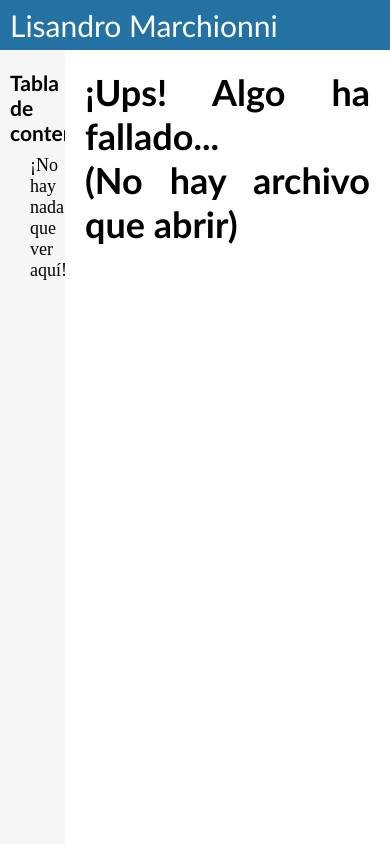
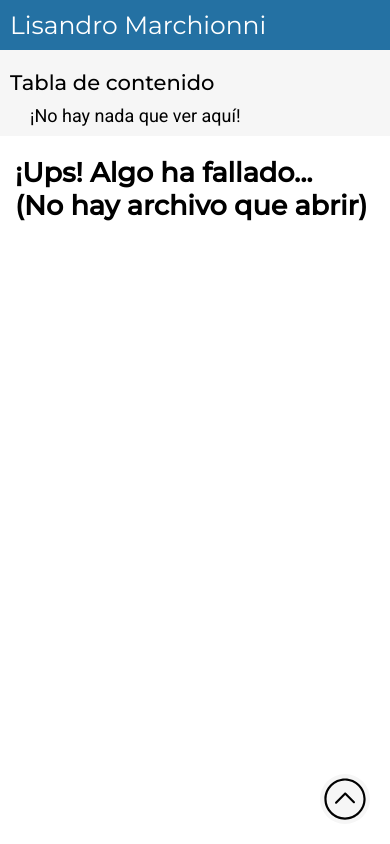
Before and after one commit to LisandroMarcho/marchionni, a PHP site: page /trabajo.php in a window 390 px wide. Run offline with PHP 8.4, Linux system fonts and the light colour scheme.

Commit message:
Cambios menores
- El link ahora se abre en otra pestaña
- El boton de subir, bueno... sube
- El scroll por la pagina es suave

```diff
--- a/css/main.css
+++ b/css/main.css
@@ -1,44 +1,5 @@
-* {
-  margin: 0;
-  padding: 0;
-  word-wrap: normal;
-}
-
-body {
-  font-size: 18px;
-  margin-top: 50px;
-}
-
-a {
-  color: #2471a3;
-}
-
-nav {
-  align-content: center;
-  background: #2471a3;
-  height: 50px;
-  left: 0;
-  line-height: 50px;
-  position: fixed;
-  top: 0;
-  transition: linear 0.2s;
-  width: 100%;
-}
-nav ul {
-  list-style: none;
-  margin: 0;
-}
-nav ul li {
-  float: left;
-}
-nav ul li a {
-  color: white;
-  font-family: "Gill Sans", "Gill Sans MT", Calibri, "Trebuchet MS", sans-serif;
-  font-size: 30px;
-  margin: 10px;
-  text-decoration: none;
-}
-
+@import url("https://fonts.googleapis.com/css?family=Montserrat:400,500&display=swap");
+@import url("https://fonts.googleapis.com/css?family=Roboto&display=swap");
 blockquote {
   background: #D9E1E2;
   border-left: solid 3px #2471a3;
@@ -46,42 +7,13 @@ blockquote {
   padding-left: 10px;
 }
 
-ul {
-  margin-left: 30px;
-}
-
 p {
   line-height: 30px;
 }
 
-h1 {
-  font-family: "Gill Sans", "Gill Sans MT", Calibri, "Trebuchet MS", sans-serif;
-  margin: 20px 0 5px;
-}
-
-h2 {
-  font-family: "Gill Sans", "Gill Sans MT", Calibri, "Trebuchet MS", sans-serif;
-  margin: 20px 0 5px;
-}
-
-h3 {
-  font-family: "Gill Sans", "Gill Sans MT", Calibri, "Trebuchet MS", sans-serif;
-  margin: 20px 0 5px;
-}
-
-h4 {
-  font-family: "Gill Sans", "Gill Sans MT", Calibri, "Trebuchet MS", sans-serif;
-  margin: 20px 0 5px;
-}
-
-h5 {
-  font-family: "Gill Sans", "Gill Sans MT", Calibri, "Trebuchet MS", sans-serif;
-  margin: 20px 0 5px;
-}
-
-h6 {
-  font-family: "Gill Sans", "Gill Sans MT", Calibri, "Trebuchet MS", sans-serif;
-  margin: 20px 0 5px;
+.md-container {
+  padding: 0 20px;
+  text-align: justify;
 }
 
 .inline-code {
@@ -105,15 +37,107 @@ h6 {
   margin-left: 10px;
 }
 
-.md-container {
-  margin-left: 250px;
-  padding: 0 20px;
-  text-align: justify;
+.content-header {
+  font-weight: 500;
 }
 
-.container {
-  display: flex;
-  flex-flow: row wrap;
+@media (max-width: 960px) {
+  blockquote {
+    padding: 0;
+  }
+
+  .sidebar {
+    bottom: auto;
+    overflow-y: hidden;
+    padding-bottom: 10px;
+    position: relative;
+    top: 0;
+    width: 100%;
+  }
+
+  .md-container {
+    max-width: 100%;
+    padding: 0;
+    text-align: justify;
+  }
+
+  .sm-padding {
+    padding: 0 15px;
+  }
+}
+header {
+  align-content: center;
+  background: #2471a3;
+  height: 50px;
+  left: 0;
+  line-height: 50px;
+  position: fixed;
+  top: 0;
+  transition: linear 0.2s;
+  width: 100%;
+  z-index: 1;
+}
+
+.logo {
+  color: white;
+  font-family: "Montserrat", sans-serif;
+  font-size: 25px;
+  margin: 10px;
+  text-decoration: none;
+}
+
+* {
+  margin: 0;
+  padding: 0;
+  word-wrap: normal;
+}
+
+html {
+  scroll-behavior: smooth;
+}
+
+body {
+  font-family: "Roboto", sans-serif;
+  font-size: 18px;
+  margin-top: 50px;
+}
+
+a {
+  color: #2471a3;
+}
+
+ul {
+  margin-left: 30px;
+}
+
+h1 {
+  font-family: "Montserrat", sans-serif;
+  margin: 20px 0 5px;
+}
+
+h2 {
+  font-family: "Montserrat", sans-serif;
+  margin: 20px 0 5px;
+}
+
+h3 {
+  font-family: "Montserrat", sans-serif;
+  margin: 20px 0 5px;
+}
+
+h4 {
+  font-family: "Montserrat", sans-serif;
+  margin: 20px 0 5px;
+}
+
+h5 {
+  font-family: "Montserrat", sans-serif;
+  margin: 20px 0 5px;
+}
+
+h6 {
+  font-family: "Montserrat", sans-serif;
+  margin: 20px 0 5px;
 }
 
 .col-1 {
@@ -212,6 +236,11 @@ h6 {
   margin-left: 99.999999996%;
 }
 
+.container {
+  display: flex;
+  flex-flow: row wrap;
+}
+
 .text-center {
   text-align: center;
 }
@@ -231,4 +260,122 @@ h6 {
   width: 300px;
 }
 
+.btn-up {
+  visibility: hidden;
+}
+
+@media (max-width: 960px) {
+  .col-1 {
+    width: 100%;
+  }
+
+  .col-2 {
+    width: 100%;
+  }
+
+  .col-3 {
+    width: 100%;
+  }
+
+  .col-4 {
+    width: 100%;
+  }
+
+  .col-5 {
+    width: 100%;
+  }
+
+  .col-6 {
+    width: 100%;
+  }
+
+  .col-7 {
+    width: 100%;
+  }
+
+  .col-8 {
+    width: 100%;
+  }
+
+  .col-9 {
+    width: 100%;
+  }
+
+  .col-10 {
+    width: 100%;
+  }
+
+  .col-11 {
+    width: 100%;
+  }
+
+  .col-12 {
+    width: 100%;
+  }
+
+  .col-push-1 {
+    margin-left: 0;
+  }
+
+  .col-push-2 {
+    margin-left: 0;
+  }
+
+  .col-push-3 {
+    margin-left: 0;
+  }
+
+  .col-push-4 {
+    margin-left: 0;
+  }
+
+  .col-push-5 {
+    margin-left: 0;
+  }
+
+  .col-push-6 {
+    margin-left: 0;
+  }
+
+  .col-push-7 {
+    margin-left: 0;
+  }
+
+  .col-push-8 {
+    margin-left: 0;
+  }
+
+  .col-push-9 {
+    margin-left: 0;
+  }
+
+  .col-push-10 {
+    margin-left: 0;
+  }
+
+  .col-push-11 {
+    margin-left: 0;
+  }
+
+  .col-push-12 {
+    margin-left: 0;
+  }
+
+  .btn-up {
+    background: #f6f6f6;
+    border-radius: 50px;
+    bottom: 20px;
+    font-size: 30px;
+    height: 50px;
+    position: fixed;
+    right: 20px;
+    text-align: center;
+    visibility: visible;
+    width: 50px;
+  }
+  .btn-up span {
+    line-height: 60px;
+  }
+}
+
 /*# sourceMappingURL=main.css.map */
--- a/includes/Parsedown.php
+++ b/includes/Parsedown.php
@@ -1265,6 +1265,7 @@ class Parsedown
             'attributes' => array(
                 'href' => null,
                 'title' => null,
+                'target' => '_blank',
             ),
         );
 
--- a/index.php
+++ b/index.php
@@ -17,9 +17,9 @@ $trabajos = mysqli_query($link, $query);
 </head>
 
 <body>
-    <nav>
+    <header>
 
-    </nav>
+    </header>
     <!-- Trabajos -->
     <div class="container text-center just-center aling-items-center">
     <?php
--- /dev/null
+++ b/sass/_header.scss
@@ -0,0 +1,20 @@
+header {
+  align-content: center;
+  background: $top-color;
+  height: 50px;
+  left: 0;
+  line-height: 50px;
+  position: fixed;
+  top: 0;
+  transition: linear .2s;
+  width: 100%;
+  z-index: 1;
+}
+
+.logo {
+  color: white;
+  font-family: $monserrat;
+  font-size: 25px;
+  margin: 10px;
+  text-decoration: none;
+}
--- /dev/null
+++ b/sass/_trabajo.scss
@@ -0,0 +1,62 @@
+blockquote {
+  background: $blockquote-color;
+  border-left: solid 3px $top-color;
+  font-style: italic;
+  padding-left: 10px;
+}
+
+p {
+  line-height: 30px;
+}
+
+.md-container {
+  padding: 0 20px;
+  text-align: justify;
+}
+
+.inline-code {
+  background: #f5f2f0;
+  font-size: 16px;
+  padding: 1px 5px;
+}
+
+.sidebar {
+  background: $sidebar-color;
+  bottom: 0;
+  overflow-y: auto;
+  position: fixed;
+  top: 50px;
+}
+
+.anclas-container {
+  padding: 0 10px;
+  ul {
+    margin-left: 10px;
+  }
+}
+
+.content-header {
+  font-weight: 500;
+}
+
+@media (max-width: 960px) {
+  blockquote {
+    padding: 0;
+  }
+  .sidebar {
+    bottom: auto;
+    overflow-y: hidden;
+    padding-bottom: 10px;
+    position: relative;
+    top: 0;
+    width: 100%;
+  }
+  .md-container {
+    max-width: 100%;
+    padding: 0;
+    text-align: justify;
+  }
+  .sm-padding{
+    padding: 0 15px;
+  }
+}
--- a/sass/main.scss
+++ b/sass/main.scss
@@ -1,6 +1,15 @@
+$monserrat: 'Montserrat', sans-serif;;
+$roboto: 'Roboto', sans-serif;
 $red: #f00;
 $sidebar-color: #f6f6f6;
 $top-color: #2471a3;
+$blockquote-color: #D9E1E2;
+
+@import url('https://fonts.googleapis.com/css?family=Montserrat:400,500&display=swap');
+@import url('https://fonts.googleapis.com/css?family=Roboto&display=swap');
+
+@import 'trabajo';
+@import 'header';
 
 * {
   margin: 0;
@@ -8,7 +17,12 @@ $top-color: #2471a3;
   word-wrap: normal;
 }
 
+html {
+  scroll-behavior: smooth;
+}
+
 body {
+  font-family: $roboto;
   font-size: 18px;
   margin-top: 50px;
 }
@@ -17,84 +31,15 @@ a {
   color: $top-color;
 }
 
-nav {
-  align-content: center;
-  background: $top-color;
-  height: 50px;
-  left: 0;
-  line-height: 50px;
-  position: fixed;
-  top: 0;
-  transition: linear .2s;
-  width: 100%;
-  ul {
-    list-style: none;
-    margin: 0;
-    li {
-      float: left;
-      a {
-        color: white;
-        font-family: 'Gill Sans', 'Gill Sans MT', Calibri, 'Trebuchet MS', sans-serif;
-        font-size: 30px;
-        margin: 10px;
-        text-decoration: none;
-      }
-    }
-  }
-}
-
-blockquote {
-  background: #D9E1E2;
-  border-left: solid 3px $top-color;
-  font-style: italic;
-  padding-left: 10px;
-}
-
 ul {
   margin-left: 30px;
 }
 
-p {
-  line-height: 30px;
-}
-
 @for $i from 1 through 6 {
   h#{$i} {
-    font-family: 'Gill Sans', 'Gill Sans MT', Calibri, 'Trebuchet MS', sans-serif;
+    font-family: $monserrat;
     margin: 20px 0 5px;
   }
-}
-
-.inline-code{
-  background: #f5f2f0;
-  font-size: 16px;
-  padding: 1px 5px;
-}
-
-.sidebar {
-  background: $sidebar-color;
-  bottom: 0;
-  overflow-y: auto;
-  position: fixed;
-  top: 50px;
-}
-
-.anclas-container {
-  padding: 0 10px;
-  ul {
-    margin-left: 10px;
-  }
-}
-
-.md-container {
-  margin-left: 250px;
-  padding: 0 20px;
-  text-align: justify;
-}
-
-.container {
-  display: flex;
-  flex-flow: row wrap;
 }
 
 @for $i from 1 through 12 {
@@ -109,6 +54,10 @@ p {
   }
 }
 
+.container {
+  display: flex;
+  flex-flow: row wrap;
+}
 
 .text-center {
   text-align: center;
@@ -128,3 +77,35 @@ p {
   margin: 10px;
   width: 300px;
 }
+
+.btn-up {
+  visibility: hidden;
+}
+
+@media (max-width: 960px) {
+  @for $i from 1 through 12 {
+    .col-#{$i} {
+      width: 100%;
+    }
+  }
+  @for $i from 1 through 12 {
+    .col-push-#{$i} {
+      margin-left: 0;
+    }
+  }
+  .btn-up {
+    background: $sidebar-color;
+    border-radius: 50px;
+    bottom: 20px;
+    font-size: 30px;
+    height: 50px;
+    position: fixed;
+    right: 20px;
+    text-align: center;
+    visibility: visible;
+    width: 50px;
+    span {
+      line-height: 60px;
+    }
+  }
+}
--- a/trabajo.php
+++ b/trabajo.php
@@ -5,7 +5,7 @@ include_once("./includes/Parsedown.php");
 $parser = new Parsedown();
 $error = false;
 
-if(!isset($_GET["idtrabajo"])) $error = "<h1>¡Ups! Algo ha fallado... <br> (No se pudo encontrar el trabajo)</h1>";
+if(!isset($_GET["idtrabajo"])) $error = "<h2>¡Ups! Algo ha fallado... <br> (No se pudo encontrar el trabajo)</h2>";
 //Escapa los caracteres especiales de la variable
 else $idtrabajo = mysqli_real_escape_string($link, $_GET["idtrabajo"]);
 
@@ -13,7 +13,7 @@ else $idtrabajo = mysqli_real_escape_string($link, $_GET["idtrabajo"]);
 $archivo = @file_get_contents("./files/$idtrabajo.md");
 //Verifica si hay contenido en el archivo
 if(!$archivo && !strlen($archivo)){
-    $error = "<h1>¡Ups! Algo ha fallado... <br> (No hay archivo que abrir)</h1>";
+    $error = "<h2>¡Ups! Algo ha fallado... <br> (No hay archivo que abrir)</h2>";
 }
 
 if(!$error){
@@ -22,7 +22,7 @@ if(!$error){
     if(mysqli_num_rows($trabajo) == 1){
         $trabajo = mysqli_fetch_array($trabajo);
         $materia = mysqli_fetch_array(mysqli_query($link, "SELECT nom FROM materias WHERE idmateria = $trabajo[1]"));
-    }else $error = "<h1>¡Ups! Algo ha fallado... <br> (Error en la Base de Datos)</h1>";
+    }else $error = "<h2>¡Ups! Algo ha fallado... <br> (Error en la Base de Datos)</h2>";
 }
 
 ?>
@@ -35,37 +35,39 @@ if(!$error){
     <meta http-equiv="X-UA-Compatible" content="ie=edge">
     <link rel="stylesheet" href="css/main.css">
     <link rel="stylesheet" href="css/prism.css">
+    <!-- Si, no hay errores, imprime el nombre del trabajo. De lo contrario imprime Ups -->
     <title><?php echo (!$error ? $trabajo[2] : "¡Ups!"); ?> - Lisandro Marchionni</title>
 </head>
 <body>
-    <nav>
-        <ul>
-            <li><a href="/marchionni">Lisandro Marchionni</a></li>
-        </ul>
-    </nav>
+    <header>
+        <a class="logo" href="/marchionni">Lisandro Marchionni</a>
+    </header>
     <div class="container row">
         <aside class="col-2 sidebar">
             <div class="anclas-container">
-                <h3>Tabla de contenido</h3>
+                <h3 class="content-header">Tabla de contenido</h3>
                 <ul id="contenido" style="margin: 10px 0 0 20px;"><?php echo (!$error ? "Cargando contenido..." : "¡No hay nada que ver aquí!"); ?></ul>
             </div>
         </aside>
         <div class="col-10 col-push-2 md-container">
+            <div class="sm-padding">
                 <?php
 
                 if($error) echo $error;
                 //Convierto el contenido de Markdown a HTML
                 else {
-                echo '<h1><?php echo $trabajo[2]; ?></h1> <br>';
+                    echo "<h1>$trabajo[2]</h1> <br>";
                     echo $parser->text($archivo);
                 }
                 ?>
             </div>
         </div>
+        <div class="btn-up"><svg onclick="window.location = '#'" class="svg-icon" viewBox="0 0 20 20">
+							<path d="M13.889,11.611c-0.17,0.17-0.443,0.17-0.612,0l-3.189-3.187l-3.363,3.36c-0.171,0.171-0.441,0.171-0.612,0c-0.172-0.169-0.172-0.443,0-0.611l3.667-3.669c0.17-0.17,0.445-0.172,0.614,0l3.496,3.493C14.058,11.167,14.061,11.443,13.889,11.611 M18.25,10c0,4.558-3.693,8.25-8.25,8.25c-4.557,0-8.25-3.692-8.25-8.25c0-4.557,3.693-8.25,8.25-8.25C14.557,1.75,18.25,5.443,18.25,10 M17.383,10c0-4.07-3.312-7.382-7.383-7.382S2.618,5.93,2.618,10S5.93,17.381,10,17.381S17.383,14.07,17.383,10"></path>
+						</svg></div>
+    </div>
     <script src="js/prism.js"></script>
     <script>
-    window.addEventListener("hashchange", function() { scrollBy(0, -60) });
-
     window.onload = cargarContenido = () => {
         let content = document.querySelector("#contenido");
         let anchors = document.querySelectorAll(".anchor");
@@ -97,7 +99,6 @@ if(!$error){
                 ant[1].appendChild(li);
             }
 
-            console.log(type);
             ant[0] = type;
         })
     }
```
Also changed, not shown: 1 other file. Lines whose indentation alone changed are shown as unchanged.
